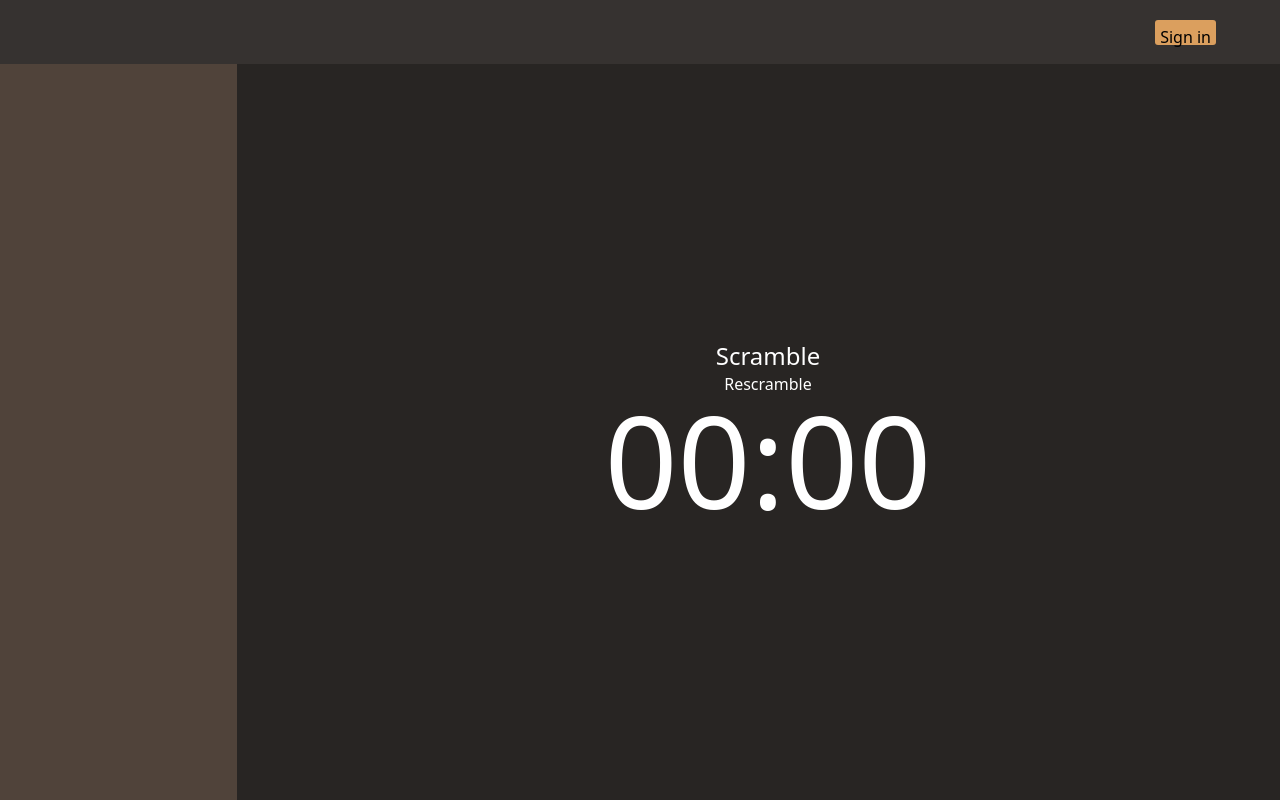
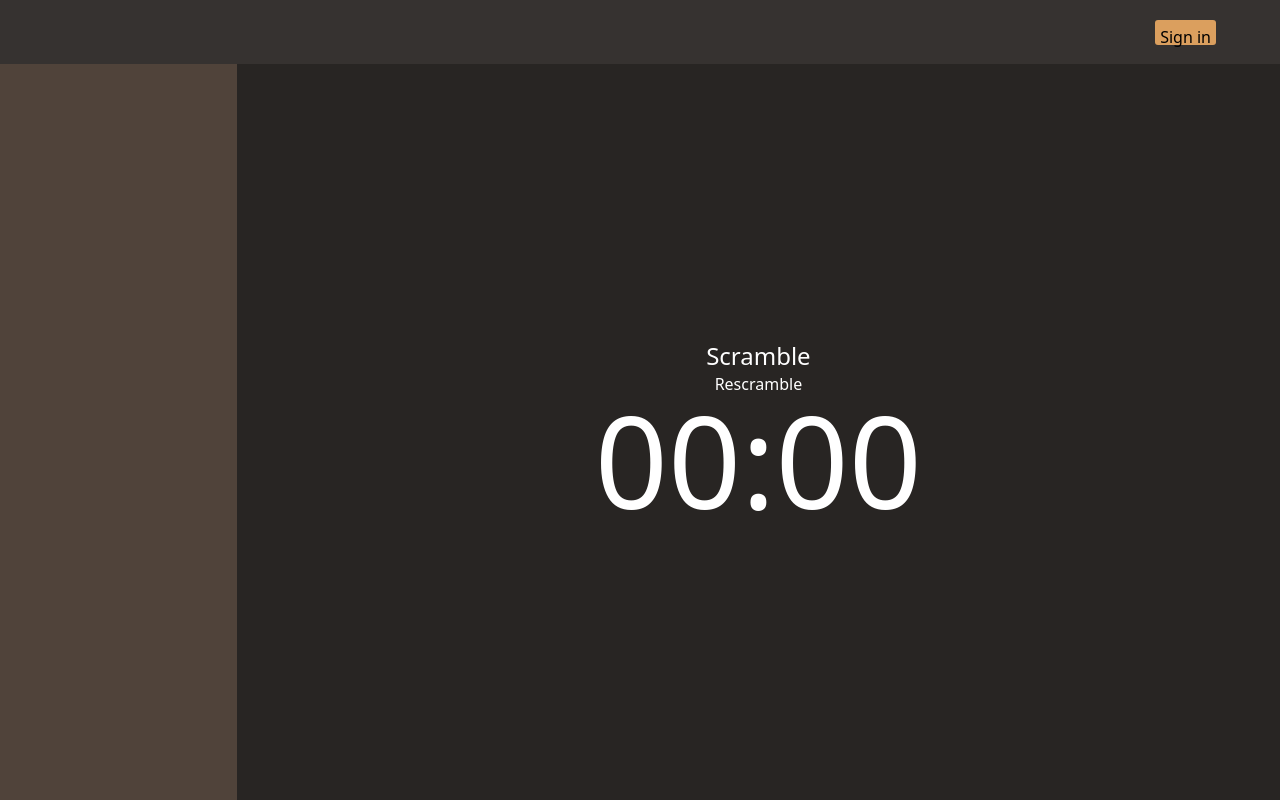
Before and after one commit to Duc01/Cuber.net, a website: page public/index.html in a window 1280 px wide. Drawn offline with nearby package versions, Linux system fonts and the light colour scheme; files that its build step writes are made by us from their sources.

Commit message:
Redesigned main-content in tailwind

```diff
--- a/public/index.html
+++ b/public/index.html
@@ -15,9 +15,9 @@
 	<nav id="menu">
 		<button class="sign-in" onclick="document.location.href='login.html'">Sign in</button>
 	</nav>
-	<section id="main-content">
+	<section id="main-content" class="grid grid-cols-primary-grid text-white">
 		<section id="times"></section>
-		<section id="play-area" class="inset-0" tabindex="-1">
+		<section id="play-area" class="inset-0 bg-background-main" tabindex="-1">
 			<h2 class="scramble text-2xl">Scramble</h2>
 			<button id="rescramble">Rescramble</button>
 			<h1 id="timer" class="text-9xl">00:00</h1>
--- a/public/style.css
+++ b/public/style.css
@@ -6,14 +6,6 @@
 	margin: 0;
 	padding: 0;
 	box-sizing: border-box;
-}
-
-#main-content {
-	height: calc(100vh - 8vh);
-	display: grid;
-	grid-template-columns: 20% 1fr;
-	background-color: #282523;
-	color: white;
 }
 
 #play-area {
--- a/tailwind.config.js
+++ b/tailwind.config.js
@@ -2,7 +2,15 @@
 module.exports = {
   content: ['./public/**.html'],
   theme: {
-    extend: {},
+    extend: {
+      colors: {
+        'background-main': '#282523',
+      },
+      gridTemplateColumns: {
+        // Simple 16 column grid
+        'primary-grid': '18.5vw 1fr',
+      }
+    },
   },
   plugins: [],
 }
```
